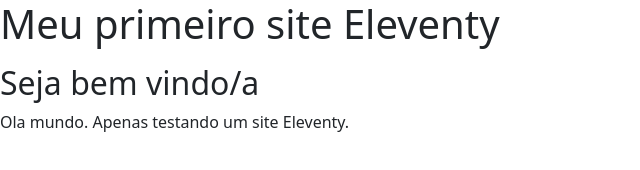
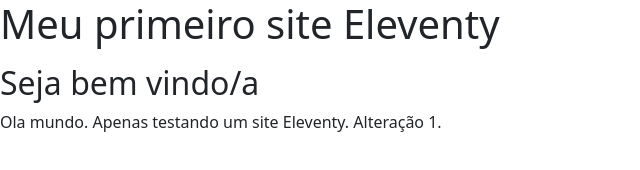
Before and after one commit to mebbecke/teste_eleventy, an Eleventy site: page src/index.md in a window 1280 px wide. Shown: the full height of the page, 0-640 px from the left. Built offline with nearby package versions, Linux system fonts and the light colour scheme; Eleventy itself is replaced by a stand-in of ours; files that its build step writes are made by us from their sources.

Commit message:
alteracao 1

```diff
--- a/src/index.md
+++ b/src/index.md
@@ -5,4 +5,4 @@
 
 ## Seja bem vindo/a
 
-Ola mundo. Apenas testando um site Eleventy.
+Ola mundo. Apenas testando um site Eleventy. Alteração 1.
```
